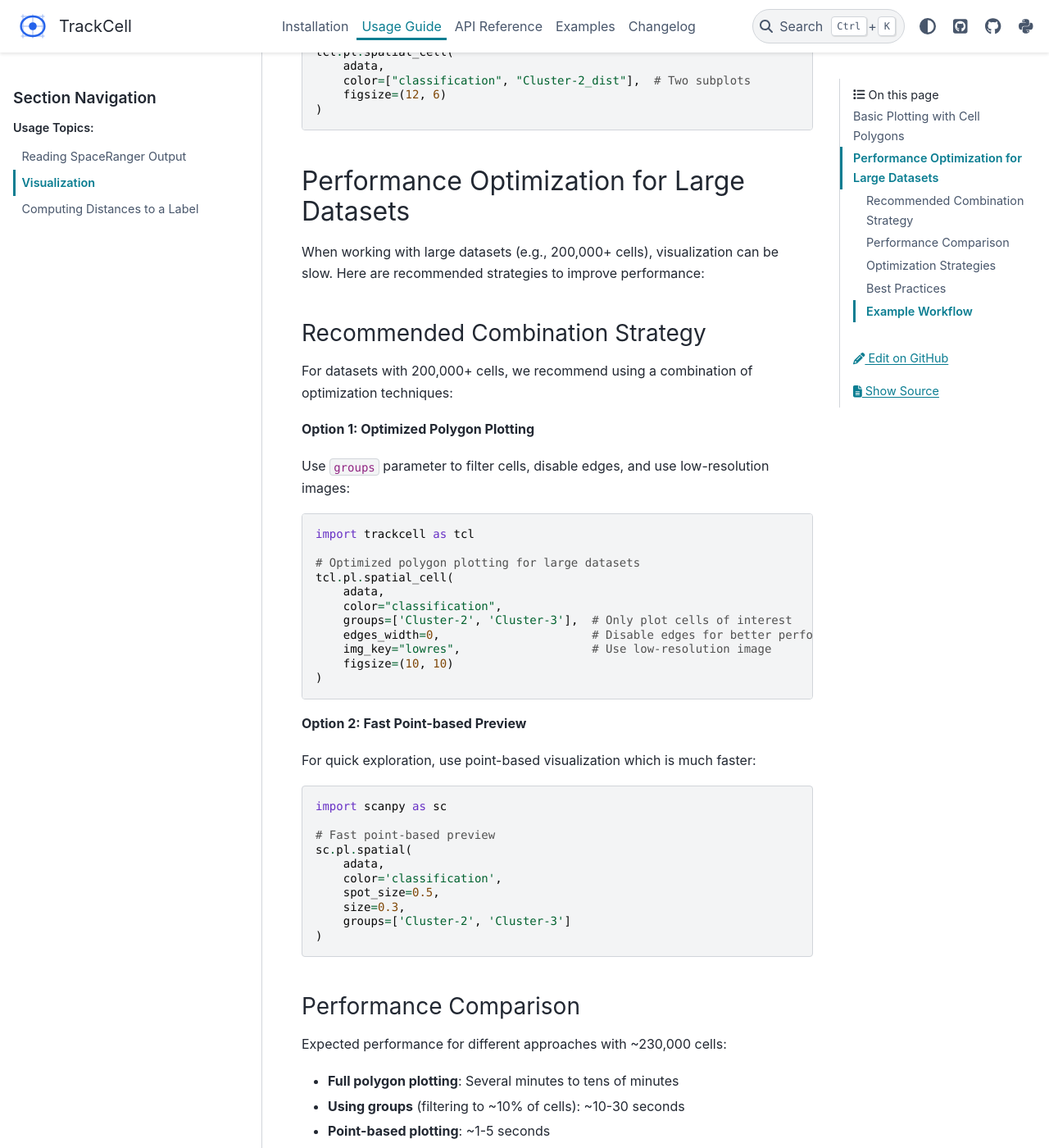
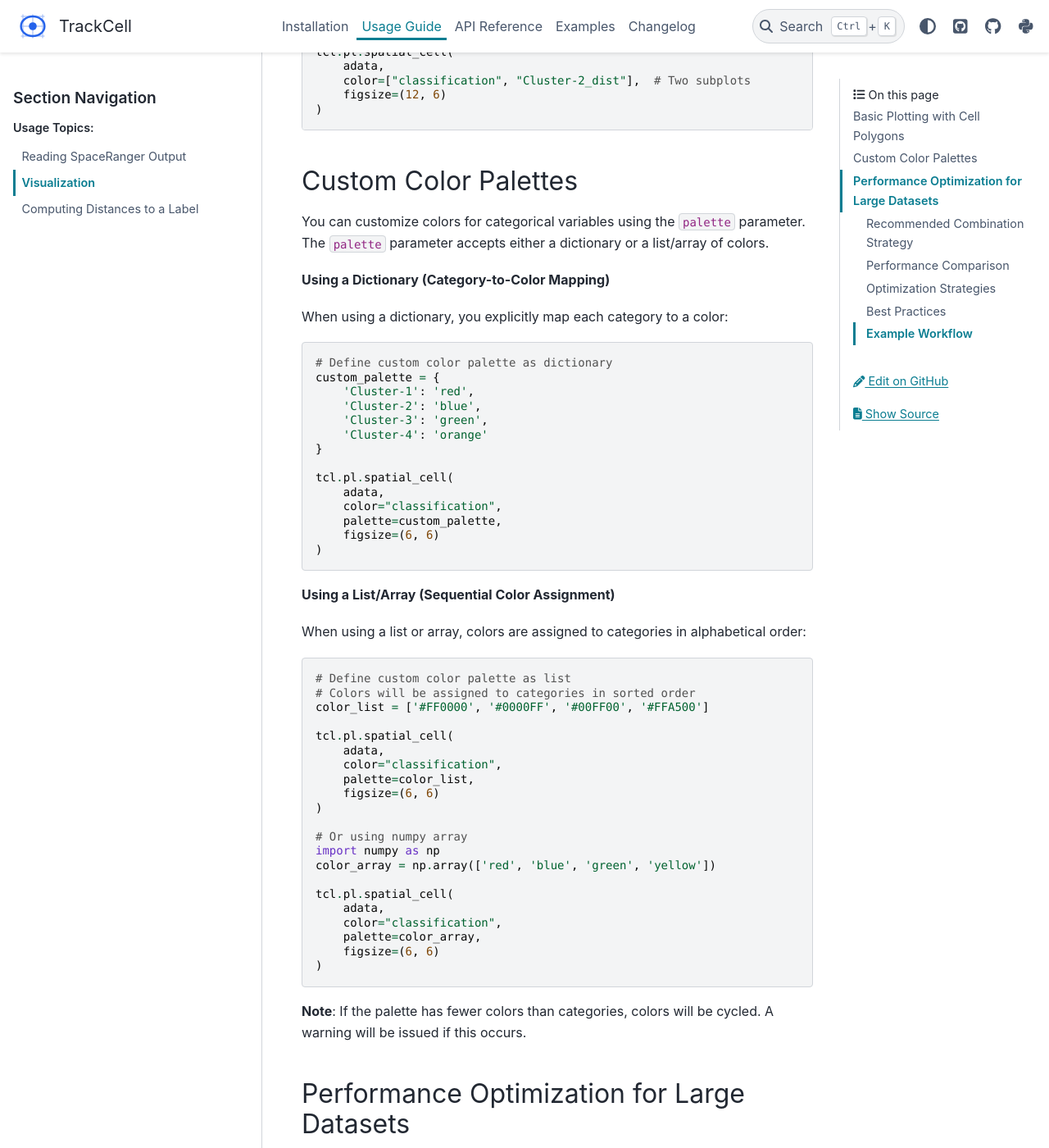
Before and after one commit to seqyuan/trackcell, a Sphinx documentation site: the page built from docs/source/usage/visualization.rst, in a window 1280 px wide and 1400 px high, scrolled down 857 px. Shown: the whole window at 82% size. Built offline with Sphinx 7.4.7 and the PyData theme 0.15.4, drawn with Linux system fonts in a browser that asks for light colours; some of the changed text lies outside the part shown.

Commit message:
tcl.pl.spatial_cell palette

```diff
--- a/docs/source/usage/visualization.rst
+++ b/docs/source/usage/visualization.rst
@@ -44,6 +44,64 @@ instead of points, providing a more accurate representation of cell boundaries:
        color=["classification", "Cluster-2_dist"],  # Two subplots
        figsize=(12, 6)
    )
+
+Custom Color Palettes
+----------------------
+
+You can customize colors for categorical variables using the ``palette`` parameter.
+The ``palette`` parameter accepts either a dictionary or a list/array of colors.
+
+**Using a Dictionary (Category-to-Color Mapping)**
+
+When using a dictionary, you explicitly map each category to a color:
+
+.. code-block:: python
+
+   # Define custom color palette as dictionary
+   custom_palette = {
+       'Cluster-1': 'red',
+       'Cluster-2': 'blue',
+       'Cluster-3': 'green',
+       'Cluster-4': 'orange'
+   }
+
+   tcl.pl.spatial_cell(
+       adata,
+       color="classification",
+       palette=custom_palette,
+       figsize=(6, 6)
+   )
+
+**Using a List/Array (Sequential Color Assignment)**
+
+When using a list or array, colors are assigned to categories in alphabetical order:
+
+.. code-block:: python
+
+   # Define custom color palette as list
+   # Colors will be assigned to categories in sorted order
+   color_list = ['#FF0000', '#0000FF', '#00FF00', '#FFA500']
+
+   tcl.pl.spatial_cell(
+       adata,
+       color="classification",
+       palette=color_list,
+       figsize=(6, 6)
+   )
+
+   # Or using numpy array
+   import numpy as np
+   color_array = np.array(['red', 'blue', 'green', 'yellow'])
+
+   tcl.pl.spatial_cell(
+       adata,
+       color="classification",
+       palette=color_array,
+       figsize=(6, 6)
+   )
+
+**Note**: If the palette has fewer colors than categories, colors will be cycled.
+A warning will be issued if this occurs.
 
 Performance Optimization for Large Datasets
 --------------------------------------------
--- a/pyproject.toml
+++ b/pyproject.toml
@@ -1,6 +1,6 @@
 [tool.poetry]
 name = "trackcell"
-version = "0.3.0"
+version = "0.3.1"
 description = "A Python package for processing single-cell and spatial transcriptomics data"
 authors = ["Zan Yuan <yfinddream@gmail.com>"]
 readme = "README.md"
```
Also changed, not shown: other parts of docs/source/usage/visualization.rst (+0 -1 lines), 1 other file.
